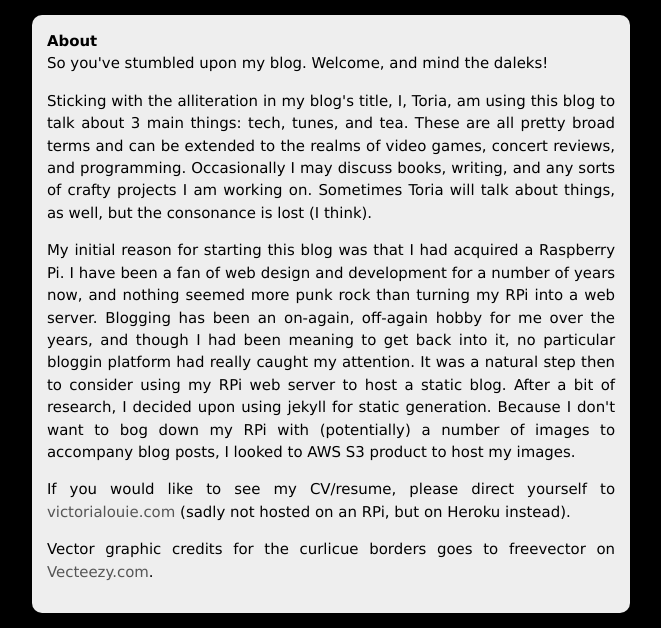
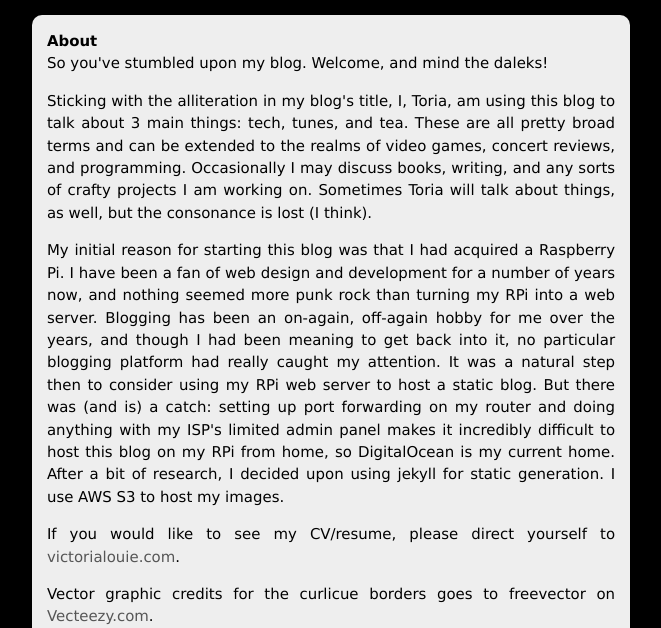
Before and after one commit to vlouie/toriatalks, a Jekyll site: the page built from about.html, in a window 1280 px wide, cut to the strip 206-834 px from the top of the page. Shown: the whole strip, without its empty margins (309-970 px from the left). Built offline with Jekyll 4.4.1, drawn with Linux system fonts in a browser that asks for light colours; Markdown is read by kramdown in place of the engine named in the settings; comment, search, counter and statistics services are not loaded.

Commit message:
Changing title, updating About, maybe fixing the social media buttons?

```diff
--- a/_config.yml
+++ b/_config.yml
@@ -1,5 +1,5 @@
 name: Toria Talks
-title: Toria Talks - ramblings of a mad girl...
+title: Toria Talks - ramblings of a code mage in training...
 markdown: redcarpet
 pygments: true
 paginate: 5
--- a/about.html
+++ b/about.html
@@ -8,11 +8,11 @@ layout: default
       Sticking with the alliteration in my blog's title, I, Toria, am using this blog to talk about 3 main things: tech, tunes, and tea. These are all pretty broad terms and can be extended to the realms of video games, concert reviews, and programming. Occasionally I may discuss books, writing, and any sorts of crafty projects I am working on. Sometimes Toria will talk about things, as well, but the consonance is lost (I think).
   </p>
   <p>
-      My initial reason for starting this blog was that I had acquired a Raspberry Pi. I have been a fan of web design and development for a number of years now, and nothing seemed more punk rock than turning my RPi into a web server. Blogging has been an on-again, off-again hobby for me over the years, and though I had been meaning to get back into it, no particular bloggin platform had really caught my attention. It was a natural step then to consider using my RPi web server to host a static blog. After a bit of research, I decided upon using jekyll for static generation. Because I don't want to bog down my RPi with (potentially) a number of images to accompany blog posts, I looked to AWS S3 product to host my images.
+      My initial reason for starting this blog was that I had acquired a Raspberry Pi. I have been a fan of web design and development for a number of years now, and nothing seemed more punk rock than turning my RPi into a web server. Blogging has been an on-again, off-again hobby for me over the years, and though I had been meaning to get back into it, no particular blogging platform had really caught my attention. It was a natural step then to consider using my RPi web server to host a static blog. But there was (and is) a catch: setting up port forwarding on my router and doing anything with my ISP's limited admin panel makes it incredibly difficult to host this blog on my RPi from home, so DigitalOcean is my current home. After a bit of research, I decided upon using jekyll for static generation. I use AWS S3 to host my images.
 
   </p>
   <p>
-    If you would like to see my CV/resume, please direct yourself to <a href="http://victorialouie.com">victorialouie.com</a> (sadly not hosted on an RPi, but on Heroku instead).
+    If you would like to see my CV/resume, please direct yourself to <a href="http://victorialouie.com">victorialouie.com</a>.
   </p>
   <p>
   Vector graphic credits for the curlicue borders goes to freevector on <a href="http://www.vecteezy.com/vector-art/74255-swirling-floral-layouts" target="_blank">Vecteezy.com</a>.
--- a/css/main.css
+++ b/css/main.css
@@ -202,6 +202,10 @@ a:visited { color: #1CBA8B; }
   background-color: #333;
 }
 
+.sm-index {
+  line-height: 10px;
+}
+
 .content-img {
   width: 100%;
 }
```
